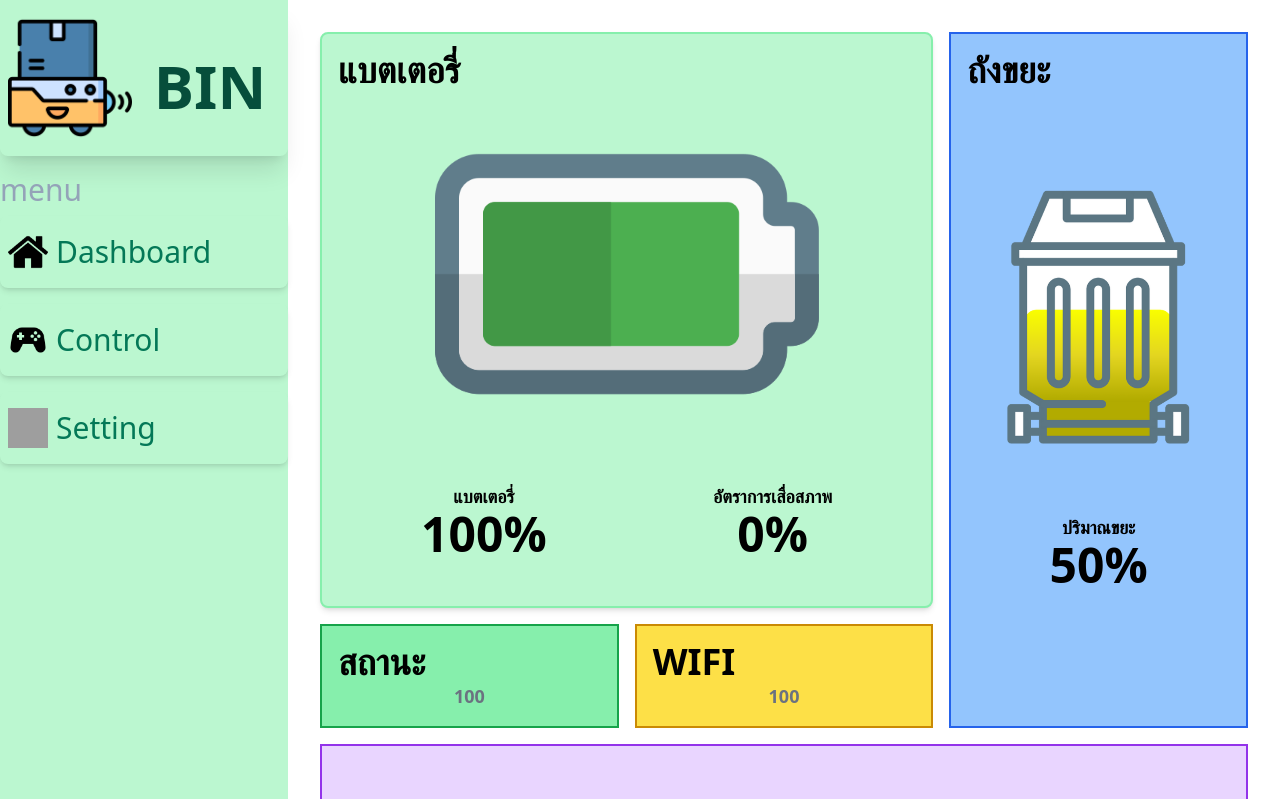
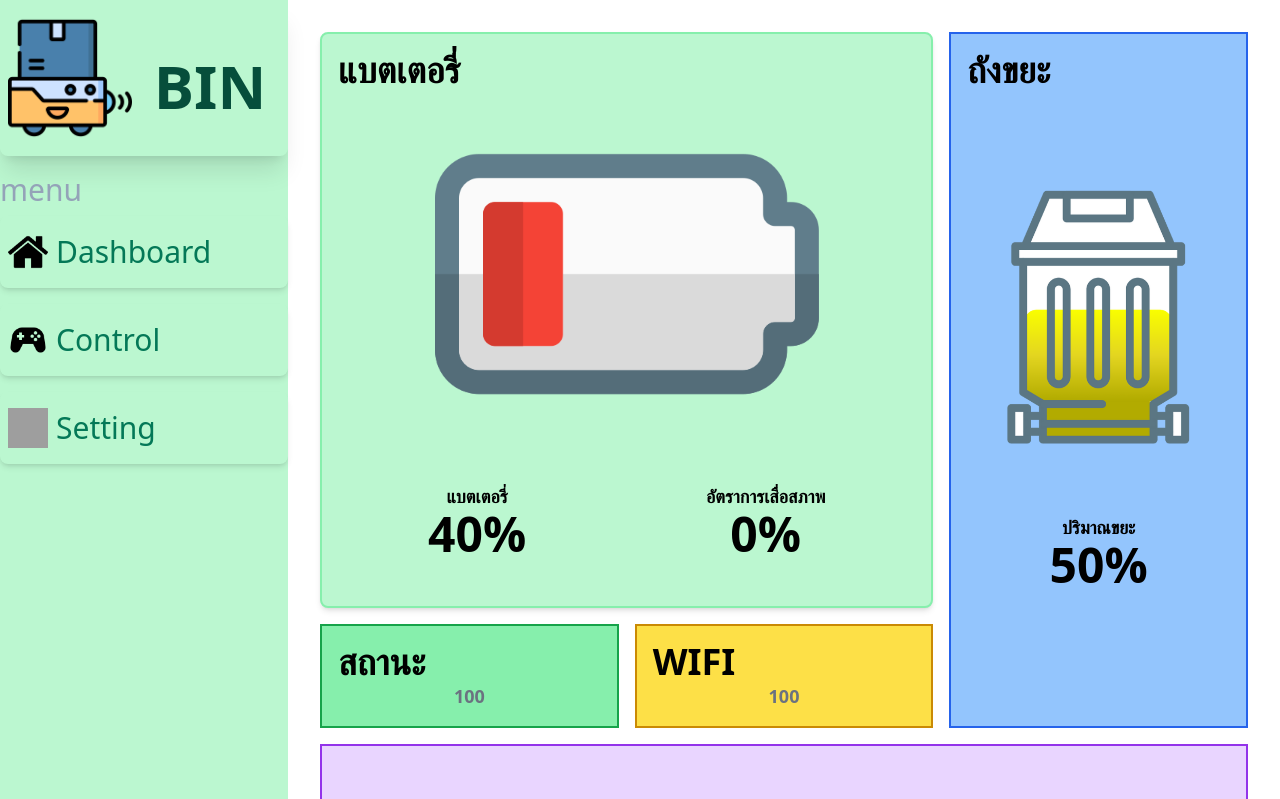
Before and after one commit to zixcoss/bin-wep, a React (Vite) app in the folder BinProject/: page /Dashboard in a window 1280 px wide. Shown: the top 799 px of the page. Built offline with nearby package versions, Linux system fonts and the light colour scheme; grey boxes are pictures that could not be loaded.

Commit message:
changpath-dashboard

```diff
--- a/BinProject/src/Component/Dashboard.jsx
+++ b/BinProject/src/Component/Dashboard.jsx
@@ -30,8 +30,7 @@ function Dashboard() {
         if (prevTrashLevel < 100) {
           return prevTrashLevel + 10;
         } else {
-          clearInterval(interval); // หยุดการทำงานเมื่อถึง 100
-          return prevTrashLevel;
+          return 0; // รีเซ็ตกลับไปที่ 0 เมื่อถึง 100
         }
       });
     }, 1000); // เพิ่มขึ้นทุกๆ 1 วินาที
@@ -39,6 +38,21 @@ function Dashboard() {
     // ล้างการทำงานของ interval เมื่อคอมโพเนนต์ถูกยกเลิก
     return () => clearInterval(interval);
   }, []);
+  useEffect(() => {
+    const interval = setInterval(() => {
+      setBatteryLevel((prevTrashLevel) => {
+        if (prevTrashLevel < 100) {
+          return prevTrashLevel + 10;
+        } else {
+          return 0; // รีเซ็ตกลับไปที่ 0 เมื่อถึง 100
+        }
+      });
+    }, 1000); // เพิ่มขึ้นทุกๆ 1 วินาที
+
+    // ล้างการทำงานของ interval เมื่อคอมโพเนนต์ถูกยกเลิก
+    return () => clearInterval(interval);
+  }, []);
+
   // const fetchData = () => {
   //   fetch('http://192.168.137.232:8000/getdatadb')
   //     .then(response => {
```
